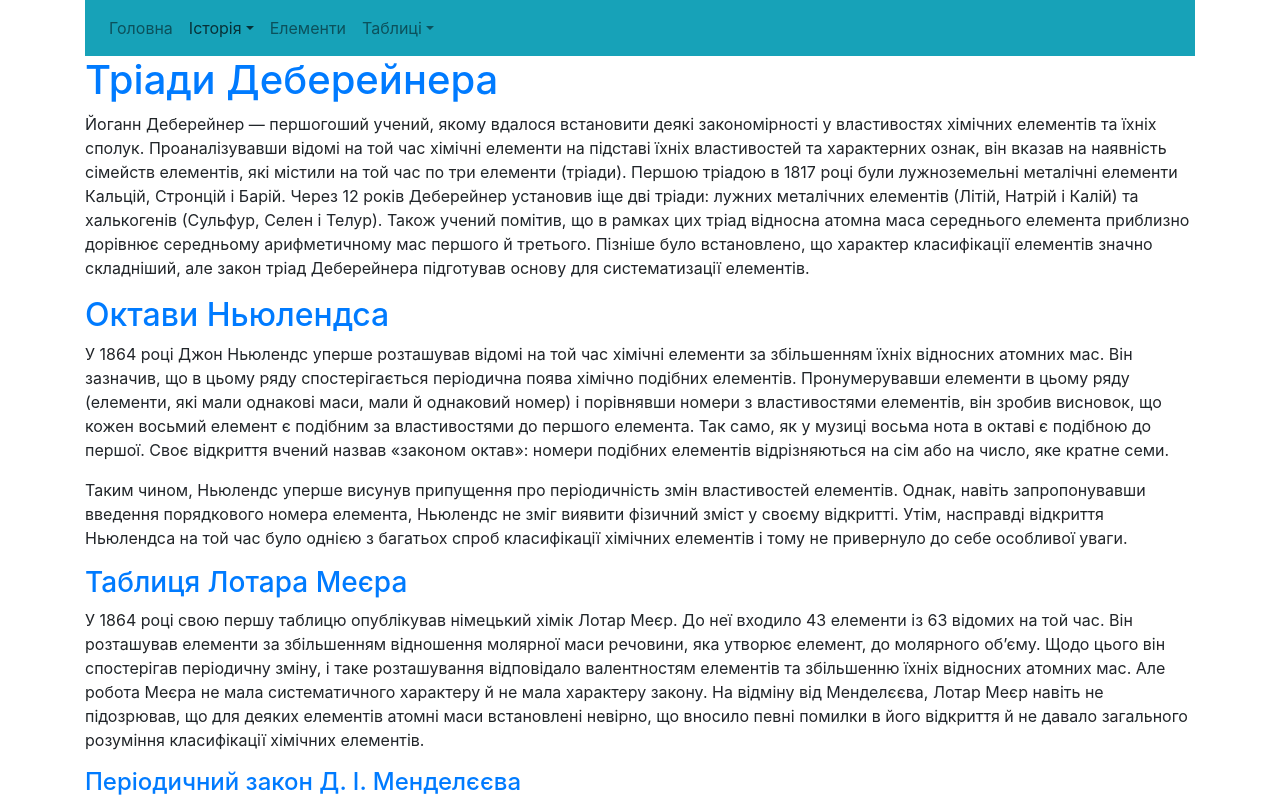
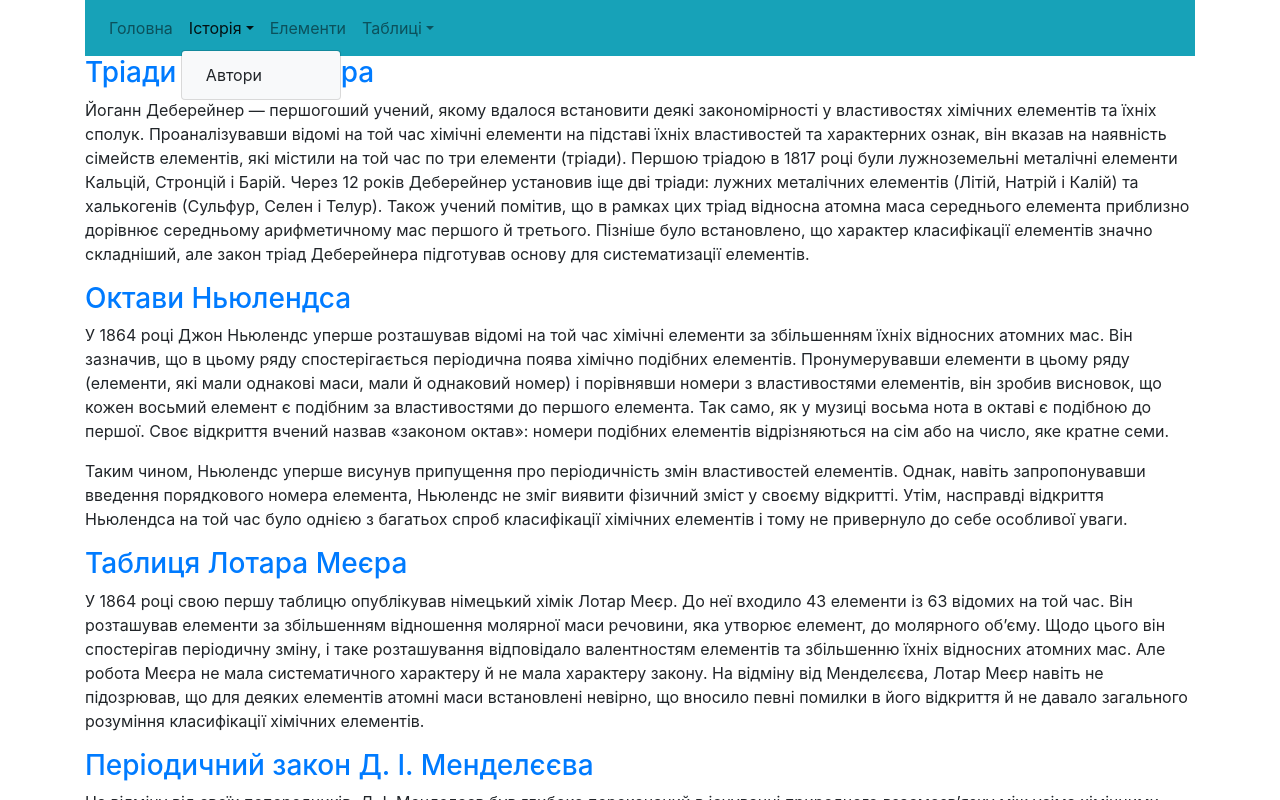
Before and after one commit to tshuliar/tshuliar.github.io, a plain HTML site: page автори.html in a window 1280 px wide. Both pictures are taken after a click on the link "Історія". Shown: the top 800 px of the page. Drawn offline with nearby package versions, Linux system fonts and the light colour scheme.

Commit message:
fix navigations

```diff
--- a/автори.html
+++ b/автори.html
@@ -2,21 +2,18 @@
 <html lang="en">
   <head>
   	<!-- Required meta tags -->
-    <meta charset="utf-8">
+    <meta charset="UTF-8">
     <meta name="viewport" content="width=device-width, initial-scale=1, shrink-to-fit=no">
 
     <!-- Bootstrap CSS -->
     <link rel="stylesheet" href="https://stackpath.bootstrapcdn.com/bootstrap/4.3.1/css/bootstrap.min.css" integrity="sha384-ggOyR0iXCbMQv3Xipma34MD+dH/1fQ784/j6cY/iJTQUOhcWr7x9JvoRxT2MZw1T" crossorigin="anonymous">
 
+  	<title>Document</title>
+  	<link rel="stylesheet" href="css_автори.css">
+  </head>
 
-	<meta charset="UTF-8">
-	<title>Document</title>
-	<link rel="stylesheet" href="css_автори">
-</head>
   <body>
     <div class="container">
-
-
       <nav class="navbar navbar-expand-md navbar-light text-light bg-info">
         <button class="navbar-toggler" data-toggle="collapse" data-target="#nd">
           <span class="navbar-toggler-icon"></span>
@@ -24,20 +21,20 @@
          <div class="collapse navbar-collapse" id="nd">
            <ul class="navbar-nav mr-auto">
               <li class="nav-item dropdown">
-                <a href="himia.html" class="nav-link">Головна</a>
+                <a href="index.html" class="nav-link">Головна</a>
               </li>
-              <li class="nav-item dropdown">
+              <li class="nav-item dropdown ">
                 <a href="#" class="nav-link dropdown-toggle" data-toggle="dropdown">Історія</a>
-                <div class="dropdown-menu">
-                  <a href="#" class="dropdown-item"><a href="автори.html">Автори</a></a>
+                <div class="dropdown-menu bg-light">
+                  <a href="автори.html" class="dropdown-item">Автори</a>
                 </div>
               </li>
-              <li class="nav-item dropdown">
+              <li class="nav-item dropdown ">
                 <a href="#" class="nav-link">Елементи</a>
               </li>
               <li class="nav-item dropdown">
                 <a href="#" class="nav-link dropdown-toggle" data-toggle="dropdown">Таблиці</a>
-                  <div class="dropdown-menu">
+                  <div class="dropdown-menu bg-light ">
                     <a href="#" class="dropdown-item">Сучасні</a>
                     <a href="#" class="dropdown-item">Перші</a>
                   </div>
@@ -46,20 +43,15 @@
             </ul>
           </div>
       </nav>
+    </div>
 
-
-
-
-			<h1><a href="https://uk.wikipedia.org/wiki/%D0%99%D0%BE%D0%B3%D0%B0%D0%BD%D0%BD_%D0%92%D0%BE%D0%BB%D1%8C%D1%84%D0%B3%D0%B0%D0%BD%D0%B3_%D0%94%D0%B5%D0%B1%D0%B5%D1%80%D0%B0%D0%B9%D0%BD%D0%B5%D1%80">
-			Тріади Деберейнера</a></h1>
-
-
+    <div class="container">
+    		<h3><a href="https://uk.wikipedia.org/wiki/%D0%99%D0%BE%D0%B3%D0%B0%D0%BD%D0%BD_%D0%92%D0%BE%D0%BB%D1%8C%D1%84%D0%B3%D0%B0%D0%BD%D0%B3_%D0%94%D0%B5%D0%B1%D0%B5%D1%80%D0%B0%D0%B9%D0%BD%D0%B5%D1%80">
+  			Тріади Деберейнера</a></h3>
 
   			<p>Йоганн Деберейнер — першогоший учений, якому вдалося встановити деякі закономірності у властивостях хімічних елементів та їхніх сполук. Проаналізувавши відомі на той час хімічні елементи на підставі їхніх властивостей та характерних ознак, він вказав на наявність сімейств елементів, які містили на той час по три елементи (тріади). Першою тріадою в 1817 році були лужноземельні металічні елементи Кальцій, Стронцій і Барій. Через 12 років Деберейнер установив іще дві тріади: лужних металічних елементів (Літій, Натрій і Калій) та халькогенів (Сульфур, Селен і Телур). Також учений помітив, що в рамках цих тріад відносна атомна маса середнього елемента приблизно дорівнює середньому арифметичному мас першого й третього. Пізніше було встановлено, що характер класифікації елементів значно складніший, але закон тріад Деберейнера підготував основу для систематизації елементів.</p>
 
-
-
-			<h2><a href="https://uk.wikipedia.org/wiki/%D0%94%D0%B6%D0%BE%D0%BD_%D0%9D%D1%8C%D1%8E%D0%BB%D0%B5%D0%BD%D0%B4%D1%81">Октави Ньюлендса</a></h2>
+  			<h3><a href="https://uk.wikipedia.org/wiki/%D0%94%D0%B6%D0%BE%D0%BD_%D0%9D%D1%8C%D1%8E%D0%BB%D0%B5%D0%BD%D0%B4%D1%81">Октави Ньюлендса</a></h3>
 
 
 
@@ -75,7 +67,7 @@
 
   			<p>У 1864 році свою першу таблицю опублікував німецький хімік Лотар Меєр. До неї входило 43 елементи із 63 відомих на той час. Він розташував елементи за збільшенням відношення молярної маси речовини, яка утворює елемент, до молярного об’єму. Щодо цього він спостерігав періодичну зміну, і таке розташування відповідало валентностям елементів та збільшенню їхніх відносних атомних мас. Але робота Меєра не мала систематичного характеру й не мала характеру закону. На відміну від Менделєєва, Лотар Меєр навіть не підозрював, що для деяких елементів атомні маси встановлені невірно, що вносило певні помилки в його відкриття й не давало загального розуміння класифікації хімічних елементів.</p>
 
-			<h4><a href="https://uk.wikipedia.org/wiki/%D0%9C%D0%B5%D0%BD%D0%B4%D0%B5%D0%BB%D1%94%D1%94%D0%B2_%D0%94%D0%BC%D0%B8%D1%82%D1%80%D0%BE_%D0%86%D0%B2%D0%B0%D0%BD%D0%BE%D0%B2%D0%B8%D1%87">Періодичний закон Д. І. Менделєєва</a></h4>
+  			<h3><a href="https://uk.wikipedia.org/wiki/%D0%9C%D0%B5%D0%BD%D0%B4%D0%B5%D0%BB%D1%94%D1%94%D0%B2_%D0%94%D0%BC%D0%B8%D1%82%D1%80%D0%BE_%D0%86%D0%B2%D0%B0%D0%BD%D0%BE%D0%B2%D0%B8%D1%87">Періодичний закон Д. І. Менделєєва</a></h3>
 
 
   			<p>На відміну від своїх попередників, Д. І. Менделєєв був глибоко переконаний в існуванні природного взаємозв’язку між усіма хімічними елементами, як між подібними, так і між неподібними.<p>
@@ -89,6 +81,12 @@
   			<p>У зв’язку з відкриттям складної будови атома було змінено й формулювання Періодичного закону: властивості хімічних елементів, а також утворених ними речовин перебувають у періодичній залежності від зарядів їхніх атомних ядер.</p>
 
   			<p>Спираючись на періодичний закон, Д. І. Менделєєв побудував класифікацію хімічних елементів, яку називають Періодичною системою. Зазвичай її подають у вигляді таблиці. Якщо записати символи елементів кожного періоду в окремий рядок так, щоб природні родини (лужні метали, галогени, інертні гази) утворювали вертикальні стовпчики, то одержимо довгоперіодний варіант періодичної таблиці. Д. І. Менделєєв частіше використовував більш компактну коротку форму періодичної таблиці. У ній великі періоди розбиті на два ряди, у кожному з яких вища валентність елементів послідовно зростає від І до VIII. Усього відомо сім періодів: три малих і чотири великих. Останній, сьомий період, не завершений — на сьогодні відкриті ще не всі елементи, які до нього входять.</p>
+    </div>
 
+    <!-- Optional JavaScript -->
+    <!-- jQuery first, then Popper.js, then Bootstrap JS -->
+    <script src="https://code.jquery.com/jquery-3.3.1.slim.min.js" integrity="sha384-q8i/X+965DzO0rT7abK41JStQIAqVgRVzpbzo5smXKp4YfRvH+8abtTE1Pi6jizo" crossorigin="anonymous"></script>
+    <script src="https://cdnjs.cloudflare.com/ajax/libs/popper.js/1.14.7/umd/popper.min.js" integrity="sha384-UO2eT0CpHqdSJQ6hJty5KVphtPhzWj9WO1clHTMGa3JDZwrnQq4sF86dIHNDz0W1" crossorigin="anonymous"></script>
+    <script src="https://stackpath.bootstrapcdn.com/bootstrap/4.3.1/js/bootstrap.min.js" integrity="sha384-JjSmVgyd0p3pXB1rRibZUAYoIIy6OrQ6VrjIEaFf/nJGzIxFDsf4x0xIM+B07jRM" crossorigin="anonymous"></script>
   </body>
 </html>
```
Also changed, not shown: index.html (+5 -10 lines). Lines whose indentation alone changed are shown as unchanged.
